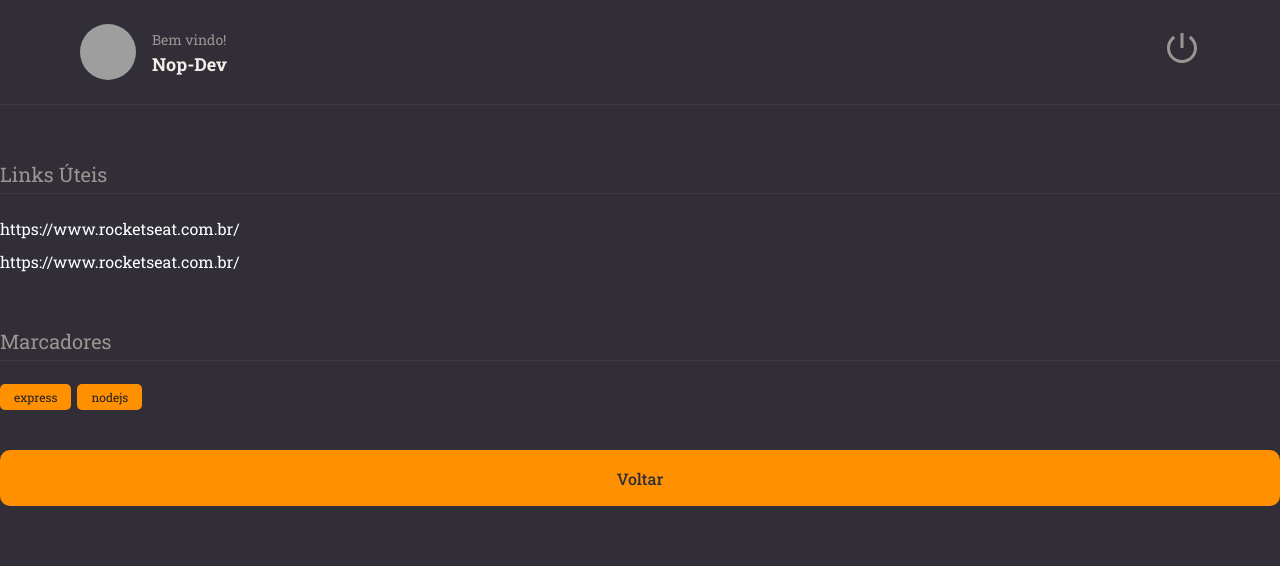
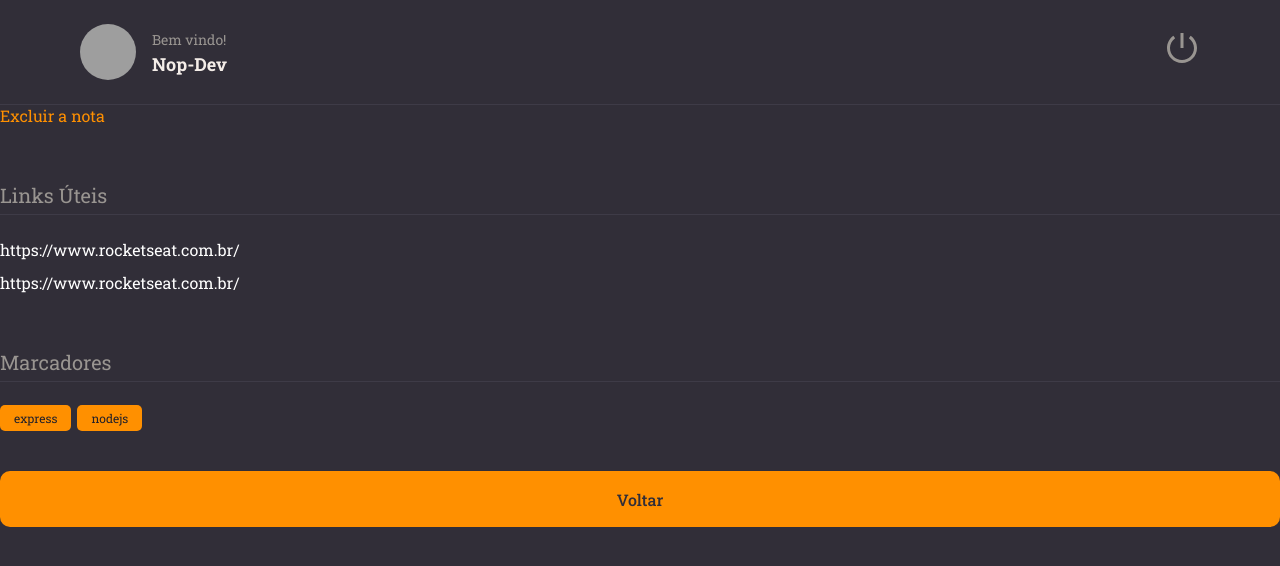
Before and after one commit to nop-dev/RocketNotes-React, a React (Vite) app: page / in a window 1280 px wide. Shown: the top 566 px of the page. Built offline with nearby package versions, Linux system fonts and the light colour scheme; grey boxes are pictures that could not be loaded.

Commit message:
feat: :sparkles: adiciona componente ButtonText e o aplica em Details

```diff
--- /dev/null
+++ b/src/components/ButtonText/index.jsx
@@ -0,0 +1,9 @@
+import { Container } from "./styles";
+
+export function ButtonText( { title, ...rest } ) {
+    return(
+        <Container type="button" {...rest}>
+            {title}
+        </Container>
+    );
+};
--- /dev/null
+++ b/src/components/ButtonText/styles.js
@@ -0,0 +1,9 @@
+import styled from "styled-components";
+
+export const Container = styled.button`
+  background: none;
+  border: none;
+
+  font-size: 16px;
+  color: ${({ theme }) => theme.COLORS.ORANGE};
+`;
--- a/src/pages/Details/index.jsx
+++ b/src/pages/Details/index.jsx
@@ -4,12 +4,15 @@
 import { Header } from "../../components/Header";
 import { Section } from "../../components/Section";
 import { Tag } from "../../components/Tags";
+import { ButtonText } from "../../components/ButtonText";
 
 export function Details() {
 
   return(
         <Container>
             <Header />
+
+            <ButtonText title="Excluir a nota" />
 
             <Section title="Links Úteis">
               <Links>
```
